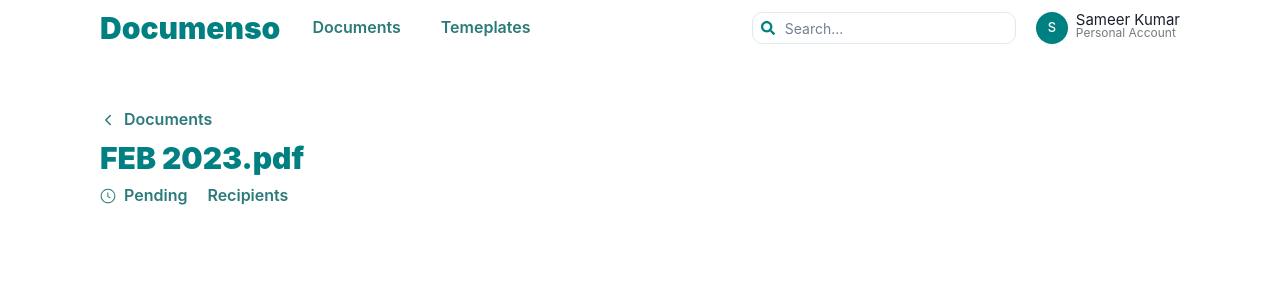
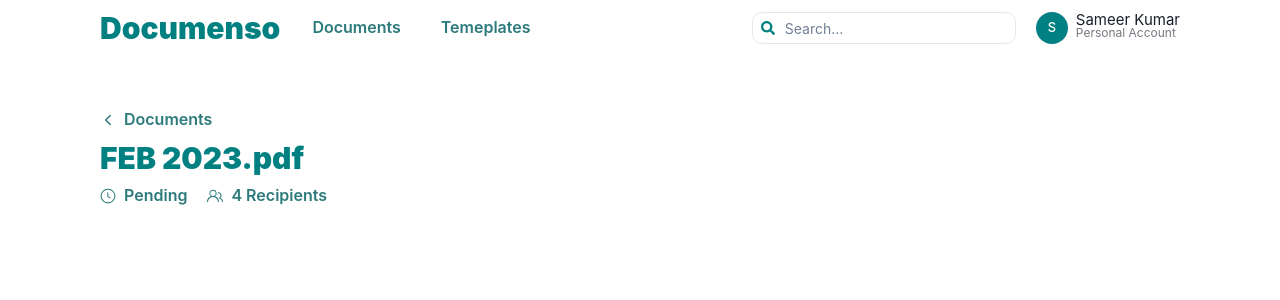
Before and after one commit to SameerTheProgrammer/PSE_documenso_ui, a React (Vite) app: page /document/edit/doc1 in a window 1280 px wide. Shown: the top 300 px of the page. Built offline with nearby package versions, Linux system fonts and the light colour scheme.

Commit message:
add no. of recipiend and icon

```diff
--- a/src/pages/DocumentEditPage.tsx
+++ b/src/pages/DocumentEditPage.tsx
@@ -10,7 +10,7 @@ import {
     PopoverContent,
     PopoverTrigger,
 } from "@chakra-ui/react";
-import { GoClock } from "react-icons/go";
+import { GoClock, GoPeople } from "react-icons/go";
 import { IoIosArrowBack } from "react-icons/io";
 import { Link as ReactRouterLink } from "react-router-dom";
 import { IRecipientsStatus } from "../types/DocumentPagesTypes";
@@ -54,7 +54,7 @@ const recipientsList: IRecipientsStatus = {
 const DocumentEdit = () => {
     return (
         <Flex w={"100%"} direction={"column"}>
-            <Box>
+            <Box mb={5}>
                 <Button
                     p={0}
                     leftIcon={<IoIosArrowBack />}
@@ -84,11 +84,14 @@ const DocumentEdit = () => {
                     <Popover trigger="hover">
                         <PopoverTrigger>
                             <Button
+                                leftIcon={<GoPeople />}
                                 colorScheme="teal"
                                 variant="ghost"
                                 p={0}
                                 _hover={{ bg: "none" }}
                             >
+                                {Number(recipientsList.completed.length) +
+                                    Number(recipientsList.waiting.length)}{" "}
                                 Recipients
                             </Button>
                         </PopoverTrigger>
```
